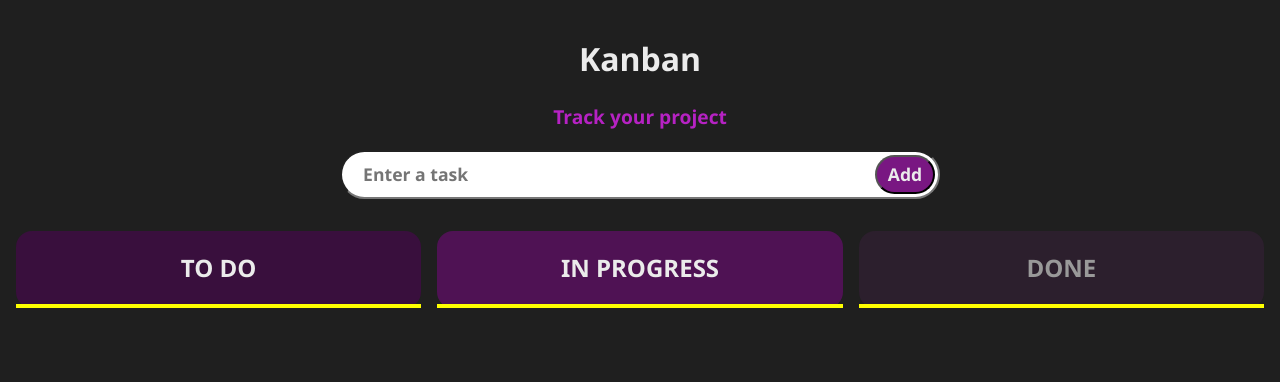
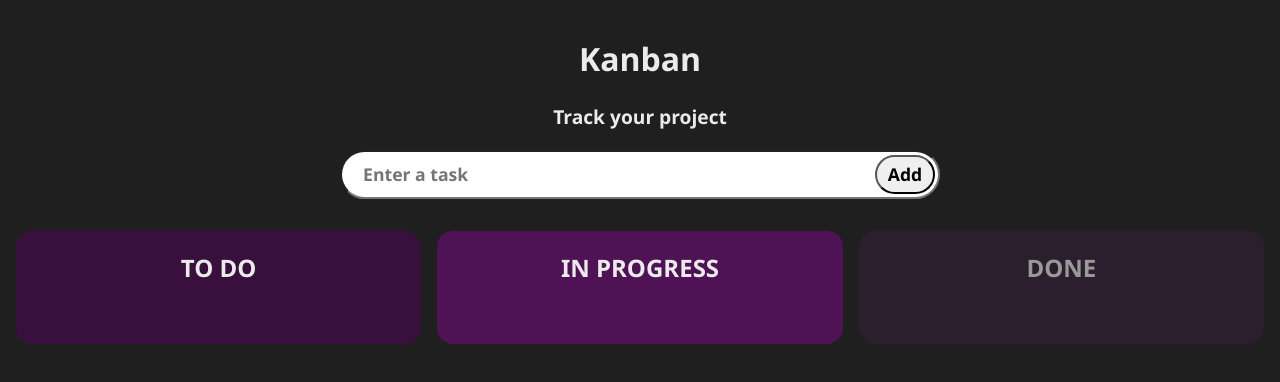
Before and after one commit to elifaltundag/planner, a React (Create React App) app: page / in a window 1280 px wide. Shown: the top 382 px of the page. Built offline with nearby package versions, Linux system fonts and the light colour scheme.

Commit message:
highlight dragged task and the list it is going over

```diff
--- a/src/design/components/list.scss
+++ b/src/design/components/list.scss
@@ -4,13 +4,25 @@ ul, li {
 
 .list-0, .list-1, .list-2 {
     border-radius: 1em;
+    display: flex;
+    flex-direction: column;
+    padding-bottom: 1.5em;
 
     &__title {
         text-align: center;
         text-transform: uppercase;
     }
+
+    /* [data-isDraggingOver = true] {
+        background-color: darkblue;
+    } */
+
+    &:has(div[data-isDraggingOver = true]) {
+        background-color: darkblue !important;
+    }
 }
 
 .droppable-list {
-    border: 2px solid yellow;
+    flex-grow: 2;
+    padding-block: 0.5em;
 }
--- a/src/design/components/new-task.scss
+++ b/src/design/components/new-task.scss
@@ -28,12 +28,9 @@
         position: absolute;
         right: 0.3em;
         padding: 0.3em 0.6em;
-        background-color: var(--clr-acc-dark);
-        color: var(--clr-txt);
         font-weight: 600;
 
         &:hover {
-            background-color: var(--clr-acc-light);
             transform-origin: center;
             transform: scale(0.95);
         }
--- a/src/design/components/single-task.scss
+++ b/src/design/components/single-task.scss
@@ -9,6 +9,7 @@
     display: grid;
     grid-template-columns: 1fr auto;
     align-items: center;
+
 
     /* & > * {
         border: 2px solid orange;
@@ -23,3 +24,7 @@
 /* .btn__save-task-def {
 
 } */
+
+[data-isDragging = true] {
+    background-color: red;
+}
--- a/src/design/utilities/colors.scss
+++ b/src/design/utilities/colors.scss
@@ -1,8 +1,6 @@
 :root {
     --clr-bg: hsl(0, 0%, 12%);
     --clr-txt: hsl(0, 0%, 92%);
-    --clr-acc-light: hsl(295, 70%, 45%);
-    --clr-acc-dark: hsl(295, 70%, 30%);
 
     /*
     0: to-do
```
